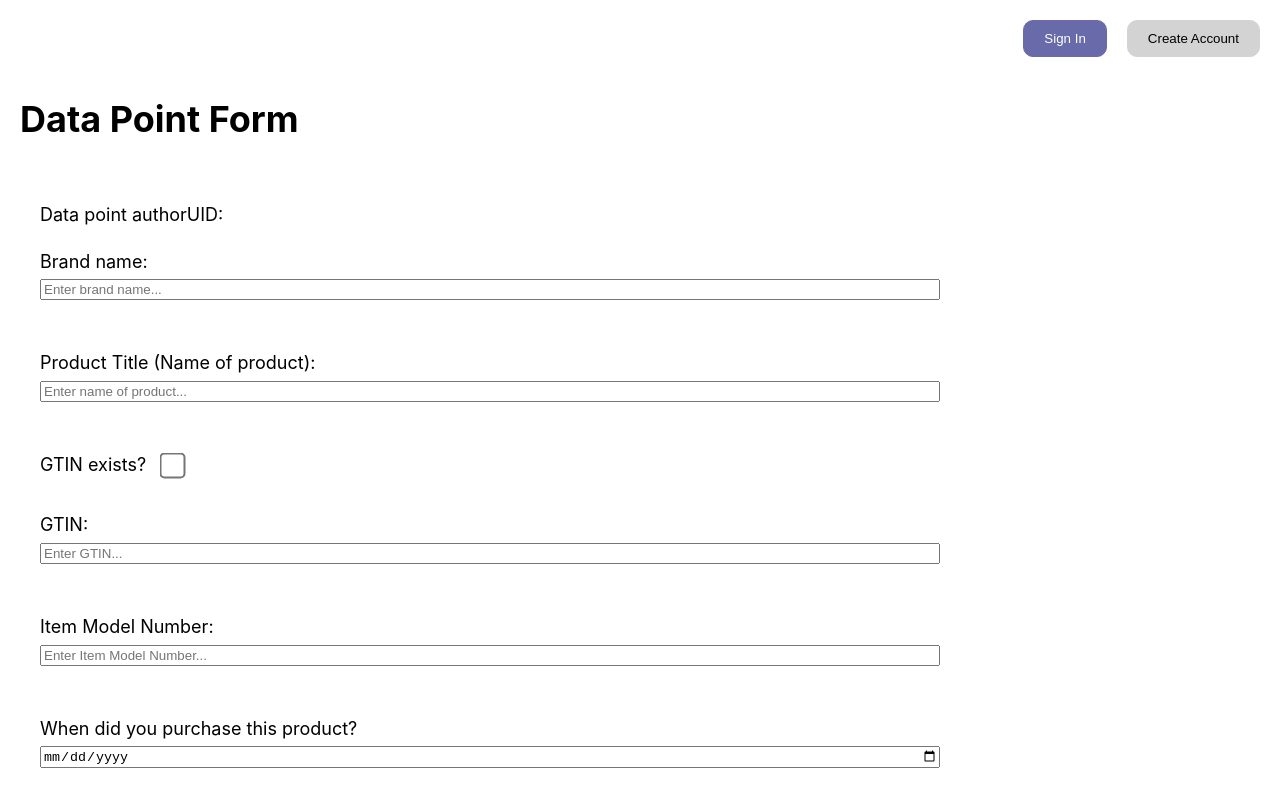
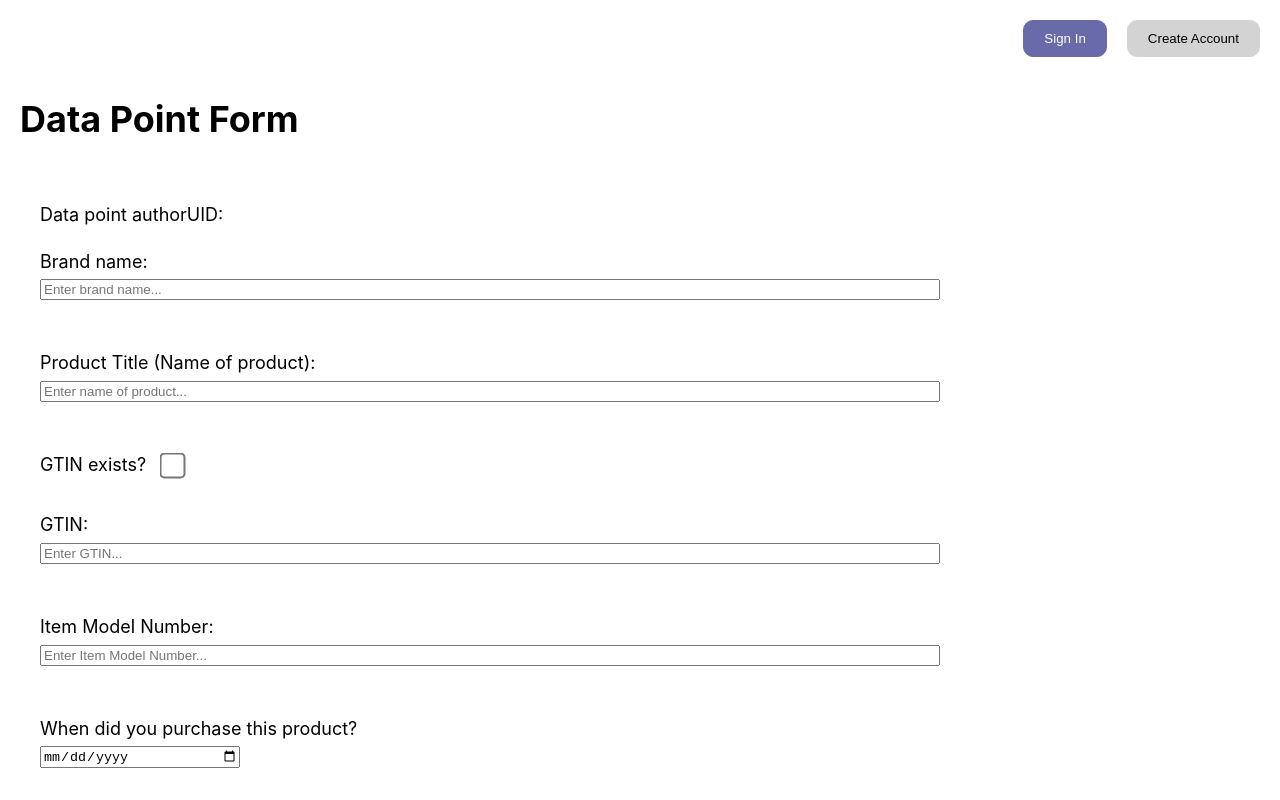
Before and after one commit to Th5192/duurable, a Next.js app: page /review-editor in a window 1280 px wide. Shown: the top 800 px of the page. Built offline with nearby package versions, Linux system fonts and the light colour scheme; no server answers.

Commit message:
Review editor css

```diff
--- a/pages/review-editor.tsx
+++ b/pages/review-editor.tsx
@@ -607,7 +607,7 @@ interface DataPointEditingFormProps {
           <input id='itemModelNumber' className='form-field' type='text' placeholder='Enter Item Model Number...' name='itemModelNumber' value={itemModelNumber} onChange={handleChange}/>
           <br></br>
           <label>When did you purchase this product? </label>
-          <input id='purchaseDate' className='form-field' type='date' name='purchaseDate' value={purchaseDate} onChange={handleChange}/>
+          <input id='purchaseDate' className={reviewEditorStyles.reviewEditorFormInputTypeDate} type='date' name='purchaseDate' value={purchaseDate} onChange={handleChange}/>
           <br></br>
           <fieldset>
             <legend>Does it need to be replaced?</legend>
@@ -622,8 +622,8 @@ interface DataPointEditingFormProps {
             {(needsReplacement) &&
               <div>
                 <label>When did this product require replacing?</label>
-                <input id='requiredReplacementDate' className='form-field' type='date' name='requiredReplacementDate' required value={requiredReplacementDate} onChange={handleChange}/><span className="validity"></span>
                 <br></br>
+                <input id='requiredReplacementDate' className={reviewEditorStyles.reviewEditorFormInputTypeDate} type='date' name='requiredReplacementDate' required value={requiredReplacementDate} onChange={handleChange}/><span className="validity"></span>
               </div>
             }
           </div>
--- a/styles/review-editor.module.css
+++ b/styles/review-editor.module.css
@@ -6,13 +6,17 @@
     margin: 10px;
 }
 
-.reviewEditorForm input {
+.reviewEditorForm input[type=text] {
     margin: 0px 0px 20px 0px;
     max-width: 900px;
 }
 
 .reviewEditorForm label {
     margin: 0px 0px 3px 0px;
+}
+
+.reviewEditorFormInputTypeDate {
+    width: 200px;
 }
 
 .checkBoxRow{
```
